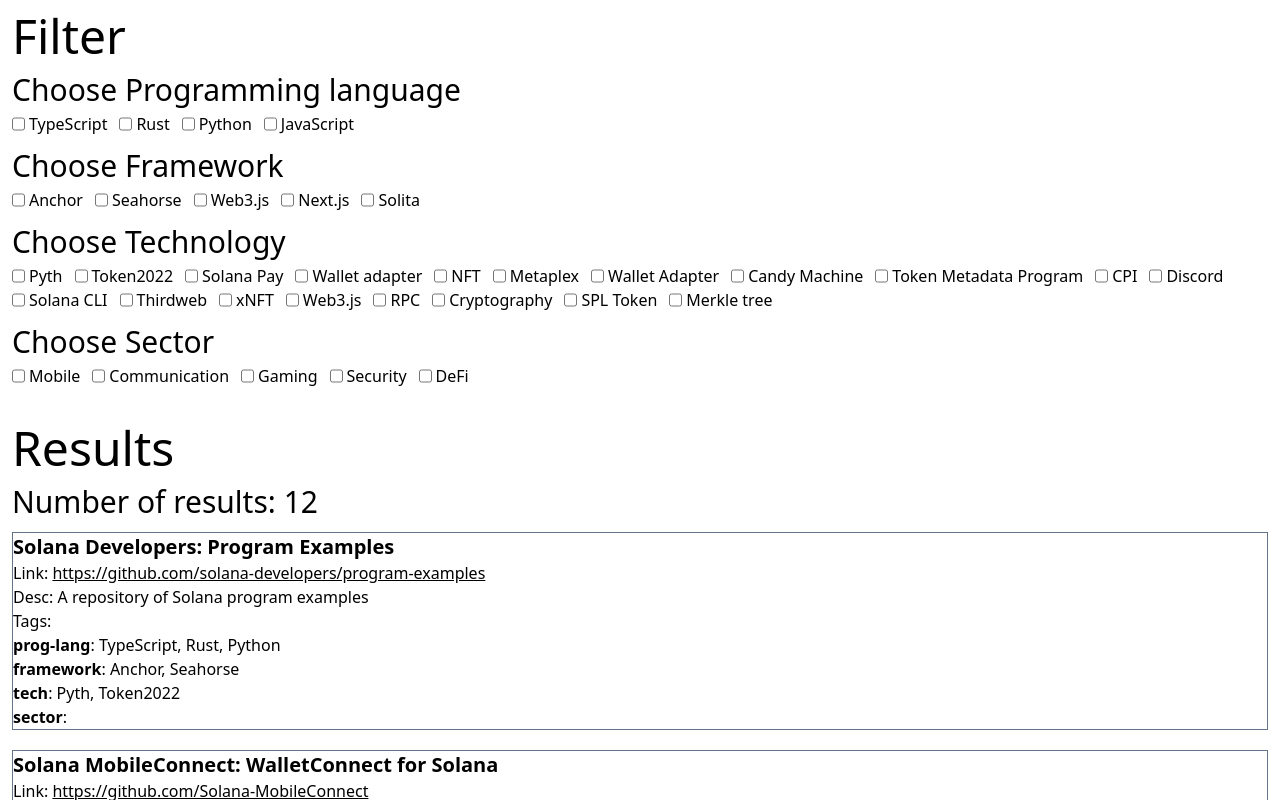
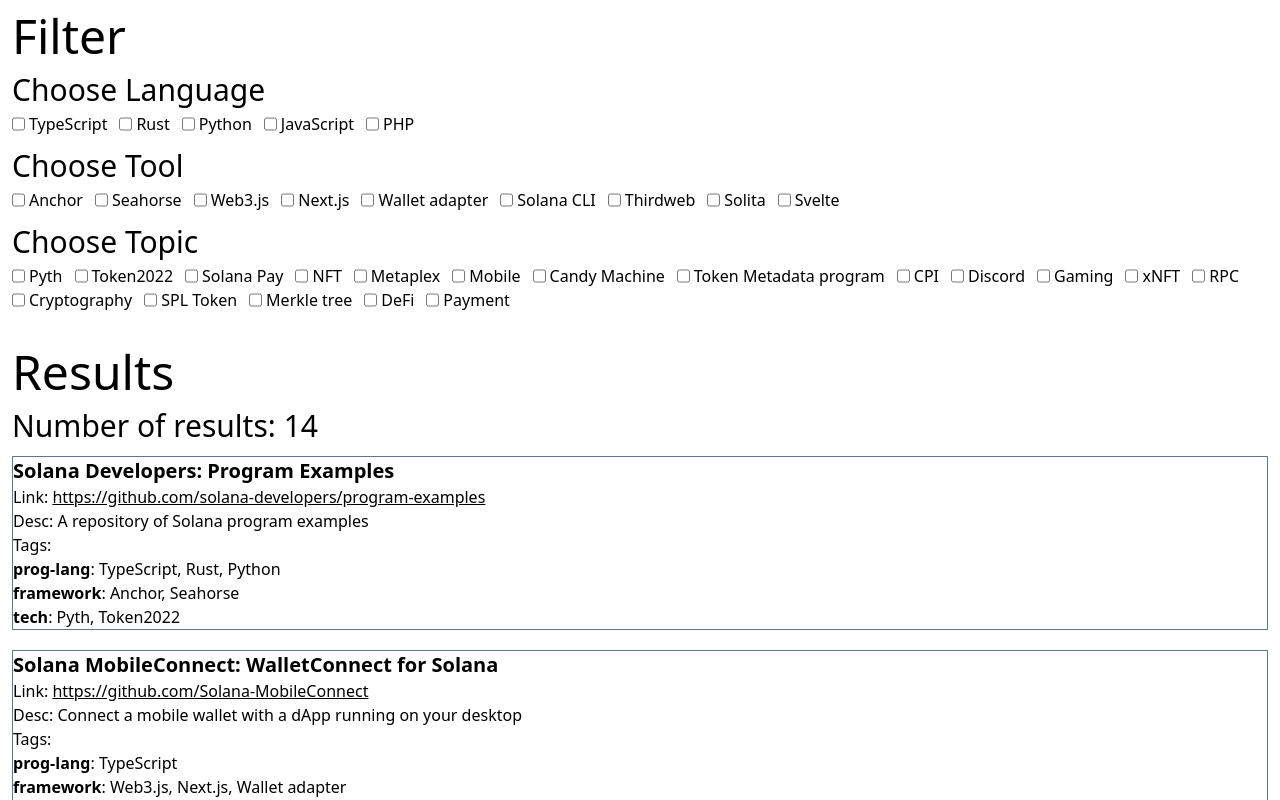
Before and after one commit to maxims94/codevault-experiment, a Next.js app: page / in a window 1280 px wide. Shown: the top 800 px of the page. Built offline with nearby package versions, Linux system fonts and the light colour scheme.

Commit message:
new tag group config, add t4top projects to db

```diff
--- a/app/layout.tsx
+++ b/app/layout.tsx
@@ -1,7 +1,7 @@
 import './globals.css'
 
 export const metadata = {
-  title: 'codevault-experiment'
+  title: 'Superteam OpenSource'
 }
 
 export default function RootLayout({
--- a/app/page.tsx
+++ b/app/page.tsx
@@ -14,7 +14,6 @@
       "prog-lang": ["TypeScript", "Rust", "Python"],
       "framework": ["Anchor", "Seahorse"],
       "tech": ["Pyth", "Token2022"],
-      "sector": []
     }
   },
   {
@@ -23,9 +22,8 @@
     "link": "https://github.com/Solana-MobileConnect",
     "tags": {
       "prog-lang": ["TypeScript"],
-      "framework": ["Web3.js", "Next.js"],
-      "tech": ["Solana Pay", "Wallet adapter", "NFT", "Metaplex"],
-      "sector": ["Mobile"]
+      "framework": ["Web3.js", "Next.js", "Wallet adapter"],
+      "tech": ["Solana Pay", "NFT", "Metaplex", "Mobile"],
     }
   },
   {
@@ -34,9 +32,8 @@
       "link": "https://github.com/updatesettings/nextjs-candy-machine-v2",
       "tags": {
         "prog-lang": ["TypeScript"],
-        "framework": ["Web3.js", "Next.js"],
-        "tech": ["Wallet Adapter", "NFT", "Metaplex", "Candy Machine"],
-        "sector": []
+        "framework": ["Web3.js", "Next.js", "Wallet adapter"],
+        "tech": ["NFT", "Metaplex", "Candy Machine"],
       }
   },
   {
@@ -46,8 +43,7 @@
       "tags": {
         "prog-lang": ["TypeScript", "Rust"],
         "framework": ["Anchor"],
-        "tech": ["Token Metadata Program", "Metaplex", "CPI"],
-        "sector": []
+        "tech": ["Token Metadata program", "Metaplex", "CPI"],
       }
   },
   {
@@ -58,7 +54,6 @@
         "prog-lang": ["JavaScript"],
         "framework": ["Web3.js"],
         "tech": ["Discord"],
-        "sector": ["Communication"]
       }
   },
   {
@@ -67,9 +62,8 @@
       "link": "https://github.com/aeither/dungeon3",
       "tags": {
         "prog-lang": ["TypeScript", "Python"],
-        "framework": ["Seahorse", "Web3.js"],
-        "tech": ["Solana CLI", "Thirdweb", "NFT", "Wallet adapter"],
-        "sector": ["Gaming"]
+        "framework": ["Seahorse", "Web3.js", "Wallet adapter", "Solana CLI", "Thirdweb"],
+        "tech": ["NFT", "Gaming"],
       }
   },
   {
@@ -78,9 +72,8 @@
       "link": "https://github.com/builderz-labs/builderz-xNFT-scaffold-next",
       "tags": {
         "prog-lang": ["TypeScript"],
-        "framework": ["Next.js"],
-        "tech": ["xNFT", "Wallet adapter", "Web3.js"],
-        "sector": []
+        "framework": ["Next.js", "Wallet adapter", "Web3.js"],
+        "tech": ["xNFT"],
       }
   },
   {
@@ -90,8 +83,7 @@
       "tags": {
         "prog-lang": ["Rust"],
         "framework": [],
-        "tech": [],
-        "sector": ["Gaming"]
+        "tech": ["Gaming"],
       }
   },
   {
@@ -102,7 +94,6 @@
         "prog-lang": ["Rust"],
         "framework": [],
         "tech": ["RPC"],
-        "sector": []
       }
   },
   {
@@ -113,7 +104,6 @@
         "prog-lang": ["TypeScript", "Rust"],
         "framework": ["Anchor", "Web3.js", "Solita"],
         "tech": ["Cryptography", "Metaplex", "SPL Token", "Merkle tree"],
-        "sector": ["Security"]
       }
   },
   {
@@ -123,8 +113,7 @@
       "tags": {
         "prog-lang": ["Rust"],
         "framework": ["Anchor"],
-        "tech": [],
-        "sector": ["DeFi"]
+        "tech": ["DeFi"],
       }
   },
   {
@@ -134,17 +123,44 @@
       "tags": {
         "prog-lang": ["Rust"],
         "framework": ["Anchor"],
-        "tech": [],
-        "sector": ["DeFi"]
+        "tech": ["DeFi"],
       }
   },
+  {
+      "title": "Track and notify NFT sales to Discord",
+      "desc": "Monitor sales of Solana NFT Collections and send corresponding notifications to Discord",
+      "link": "https://github.com/t4top/solana-nft-sales-monitor",
+      "tags": {
+        "prog-lang": ["JavaScript"],
+        "framework": ["Web3.js"],
+        "tech": ["Discord", "NFT", "Metaplex", "Token Metadata program"],
+      }
+  },
+  {
+      "title": "Accept payments with Solana Pay on WooCommerce stores",
+      "desc": "A payment gateway built for WordPress as a WooCommerce plugin for online stores to accept payments in USDC, SOL and more through Solana Pay",
+      "link": "https://github.com/t4top/solana-pay-for-woocommerce",
+      "tags": {
+        "prog-lang": ["PHP", "JavaScript"],
+        "framework": ["Svelte"],
+        "tech": ["Solana Pay", "Payment"],
+      }
+  }
 ]
 
+/*
 const TAG_GROUPS_NAME: any = {
   "prog-lang": "Programming language",
-  "framework": "Framework",
-  "tech": "Technology",
+  "framework": "Tool",
+  "tech": "Topic",
   "sector": "Sector"
+}
+*/
+
+const TAG_GROUPS_NAME: any = {
+  "prog-lang": "Language",
+  "framework": "Tool",
+  "tech": "Topic",
 }
 
 const TAG_GROUPS_TAGS: any = {}
@@ -193,7 +209,7 @@
   // "and" over groups and "or" inside a group
   const filteredData = data.filter(item =>
     Object.entries(item.tags).every(([group_id, group_tags]) =>
-      tagsFilter[group_id].length === 0 || (group_tags as string[]).some(tag => tagsFilter[group_id].includes(tag))
+      !(group_id in tagsFilter) || tagsFilter[group_id].length === 0 || (group_tags as string[]).some(tag => tagsFilter[group_id].includes(tag))
     )
   )
 
```
